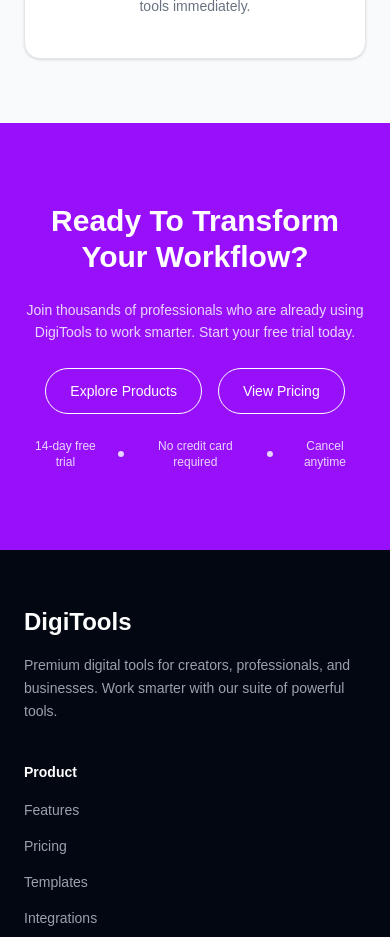
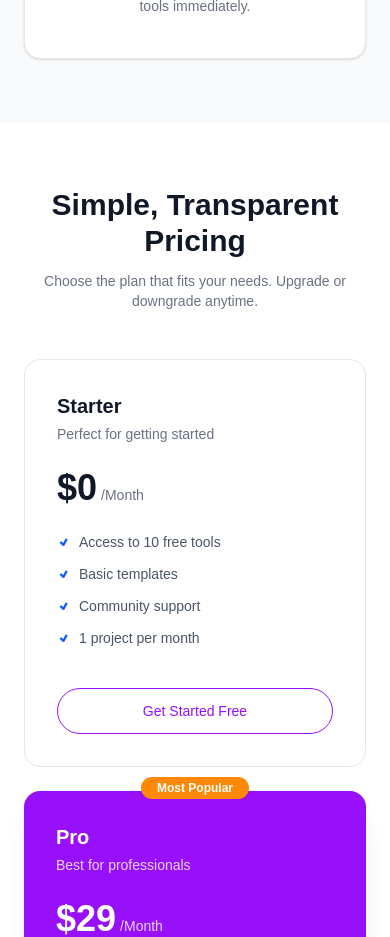
Before and after one commit to asif404-error/my-sixth-assignment, a React (Vite) app: page / in a window 390 px wide. Shown: the part 1060-1997 px from the top of the page. Built offline with nearby package versions, Linux system fonts and the light colour scheme.

Commit message:
Simple, Transparent Pricing or Pricing section is completed and fully responsive.

```diff
--- a/src/App.jsx
+++ b/src/App.jsx
@@ -4,6 +4,7 @@
 import Footer from "./components/footer/Footer";
 import Workflow from "./components/optionalPart/Workflow";
 import Steps from "./components/steps3Section/Steps";
+import Pricing from "./components/pricingSection/Pricing";
 
 function App() {
   const [cart] = useState([]);
@@ -12,6 +13,7 @@
     <>
       <Navbar cartCount={cart} />
       <Steps />
+      <Pricing />
       <Workflow />
       <Footer />
     </>
--- a/src/components/pricingSection/Pricing.jsx
+++ b/src/components/pricingSection/Pricing.jsx
@@ -1,11 +1,97 @@
-import React from 'react';
+import React from "react";
+import plansData from "../../../src/data/plansData.json";
+import { TiTick } from "react-icons/ti";
 
 const Pricing = () => {
-    return (
-        <div>
-
+  return (
+    <section className="bg-white px-6 py-16">
+      <div className="max-w-7xl mx-auto">
+        <div className="text-center mb-12">
+          <h2 className="text-3xl md:text-4xl font-bold text-gray-900 mb-3">
+            Simple, Transparent Pricing
+          </h2>
+          <p className="text-sm text-gray-500">
+            Choose the plan that fits your needs. Upgrade or downgrade anytime.
+          </p>
         </div>
-    );
+        <div className="grid grid-cols-1 sm:grid-cols-3 gap-6 items-stretch">
+          {plansData.map((plan) => (
+            <div
+              key={plan.name}
+              className={`relative flex flex-col gap-6 rounded-2xl p-8 ${
+                plan.highlighted
+                  ? "bg-purple-600 text-white shadow-xl"
+                  : "bg-white border border-gray-200 text-gray-900"
+              }`}
+            >
+              {plan.badge && (
+                <div className="absolute -top-4 left-1/2 -translate-x-1/2">
+                  <span className="bg-orange-400 text-white text-xs font-semibold px-4 py-1 rounded-full whitespace-nowrap">
+                    {plan.badge}
+                  </span>
+                </div>
+              )}
+              <div>
+                <h3
+                  className={`text-xl font-bold mb-1 ${
+                    plan.highlighted ? "text-white" : "text-gray-900"
+                  }`}
+                >
+                  {plan.name}
+                </h3>
+                <p
+                  className={`text-sm ${
+                    plan.highlighted ? "text-purple-200" : "text-gray-500"
+                  }`}
+                >
+                  {plan.tagline}
+                </p>
+              </div>
+              <div className="flex items-baseline gap-1">
+                <span
+                  className={`text-4xl font-bold ${
+                    plan.highlighted ? "text-white" : "text-gray-900"
+                  }`}
+                >
+                  ${plan.price}
+                </span>
+                <span
+                  className={`text-sm ${
+                    plan.highlighted ? "text-purple-200" : "text-gray-500"
+                  }`}
+                >
+                  /{plan.period}
+                </span>
+              </div>
+              <ul className="flex flex-col gap-3 flex-1">
+                {plan.features.map((feature, i) => (
+                  <li key={i} className="flex items-center gap-2 text-sm">
+                    <TiTick className="text-blue-600" />
+                    <span
+                      className={
+                        plan.highlighted ? "text-purple-100" : "text-gray-600"
+                      }
+                    >
+                      {feature}
+                    </span>
+                  </li>
+                ))}
+              </ul>
+              <button
+                className={`mt-4 w-full py-3 rounded-full text-sm font-medium transition-colors ${
+                  plan.highlighted
+                    ? "bg-white text-purple-600 hover:bg-purple-50"
+                    : "border border-purple-600 text-purple-600 hover:bg-purple-50"
+                }`}
+              >
+                {plan.buttonText}
+              </button>
+            </div>
+          ))}
+        </div>
+      </div>
+    </section>
+  );
 };
 
 export default Pricing;
--- /dev/null
+++ b/src/data/plansData.json
@@ -0,0 +1,51 @@
+[
+  {
+    "name": "Starter",
+    "tagline": "Perfect for getting started",
+    "price": 0,
+    "period": "Month",
+    "highlighted": false,
+    "badge": null,
+    "features": [
+      "Access to 10 free tools",
+      "Basic templates",
+      "Community support",
+      "1 project per month"
+    ],
+    "buttonText": "Get Started Free"
+  },
+  {
+    "name": "Pro",
+    "tagline": "Best for professionals",
+    "price": 29,
+    "period": "Month",
+    "highlighted": true,
+    "badge": "Most Popular",
+    "features": [
+      "Access to all premium tools",
+      "Unlimited templates",
+      "Priority support",
+      "Unlimited projects",
+      "Cloud sync",
+      "Advanced analytics"
+    ],
+    "buttonText": "Start Pro Trial"
+  },
+  {
+    "name": "Enterprise",
+    "tagline": "For teams and businesses",
+    "price": 99,
+    "period": "Month",
+    "highlighted": false,
+    "badge": null,
+    "features": [
+      "Everything in Pro",
+      "Team collaboration",
+      "Custom integrations",
+      "Advanced support",
+      "SLA guarantee",
+      "Custom branding"
+    ],
+    "buttonText": "Contact Sales"
+  }
+]
```
